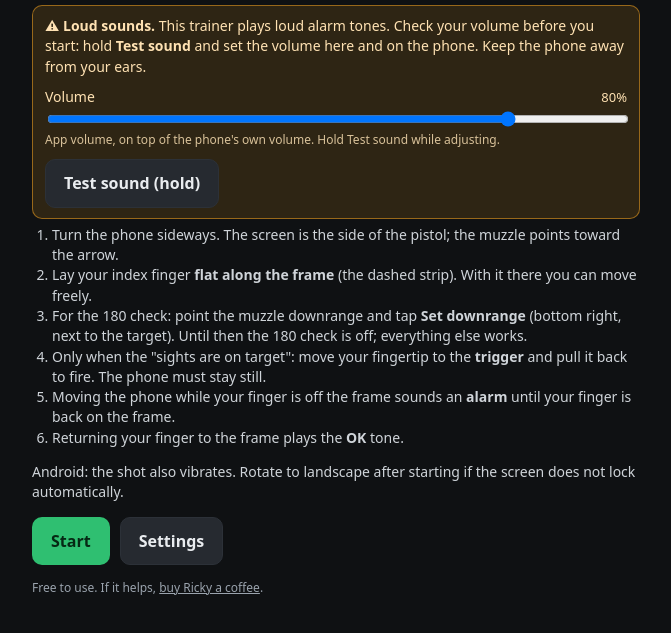
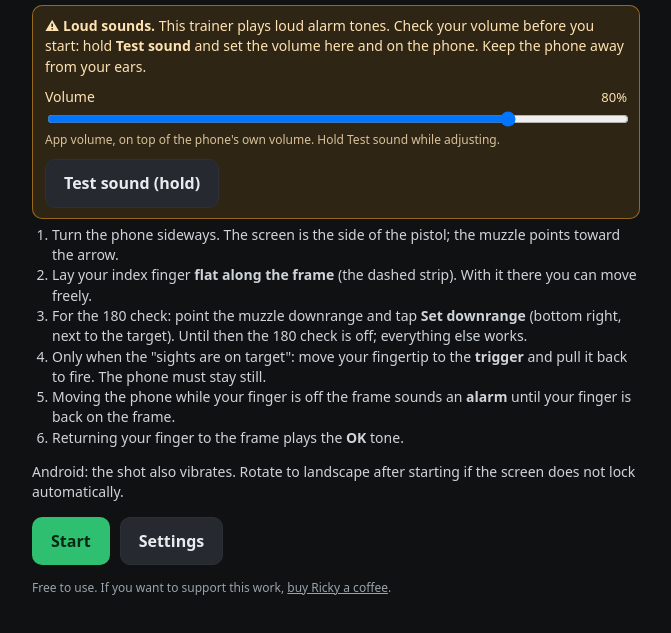
Before and after one commit to Tangineering/Trigger-Trainer, a website: page index.html in a window 1280 px wide. Shown: the part 55-688 px from the top of the page, without its empty margins (304-975 px from the left). Drawn offline with Linux system fonts and the light colour scheme.

Commit message:
Reword the Ko-fi tip line
Co-Authored-By: Claude Fable 5.1 <noreply@anthropic.com>

```diff
--- a/index.html
+++ b/index.html
@@ -197,7 +197,7 @@
       <button class="btn primary" id="startBtn">Start</button>
       <button class="btn" id="startSettingsBtn">Settings</button>
     </div>
-    <p class="tip">Free to use. If it helps, <a href="https://ko-fi.com/rickytan4" target="_blank" rel="noopener noreferrer">buy Ricky a coffee</a>.</p>
+    <p class="tip">Free to use. If you want to support this work, <a href="https://ko-fi.com/rickytan4" target="_blank" rel="noopener noreferrer">buy Ricky a coffee</a>.</p>
   </div>
 </div>
 
```
Also changed, not shown: README.md.
